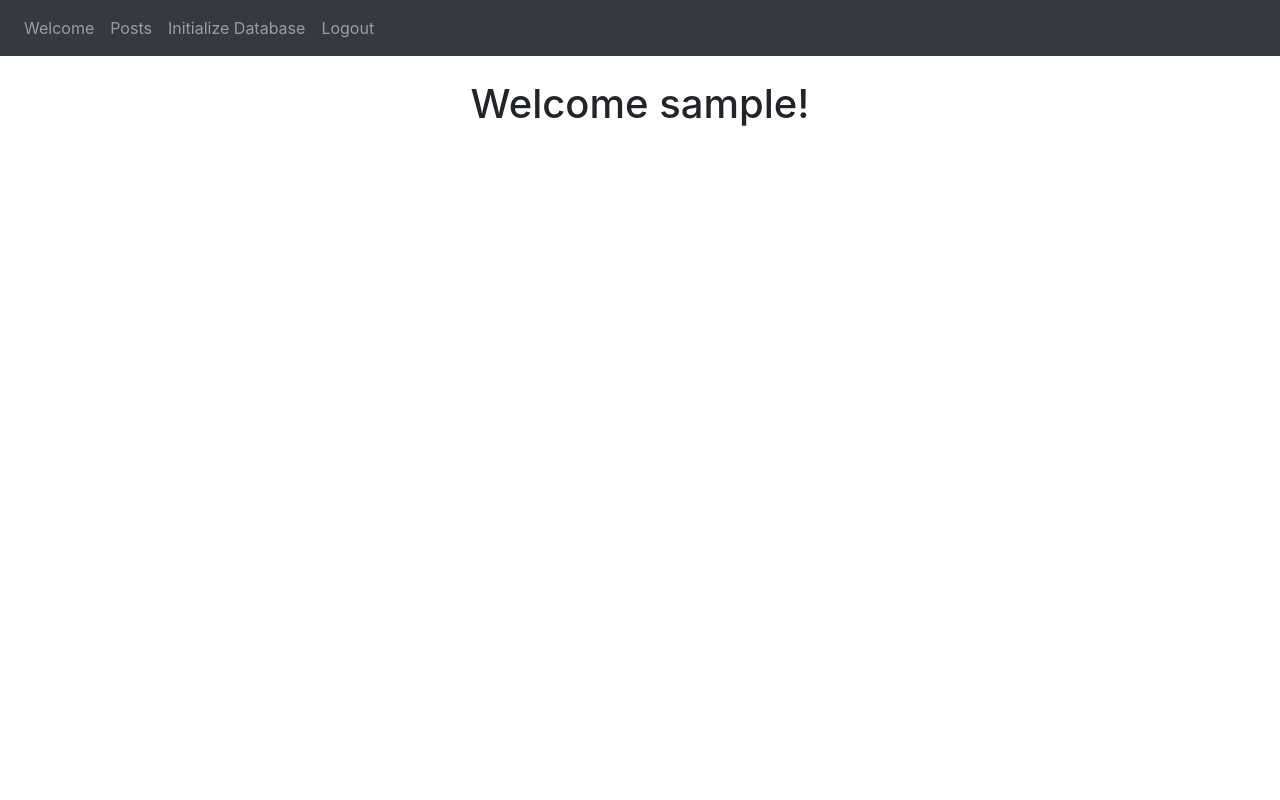
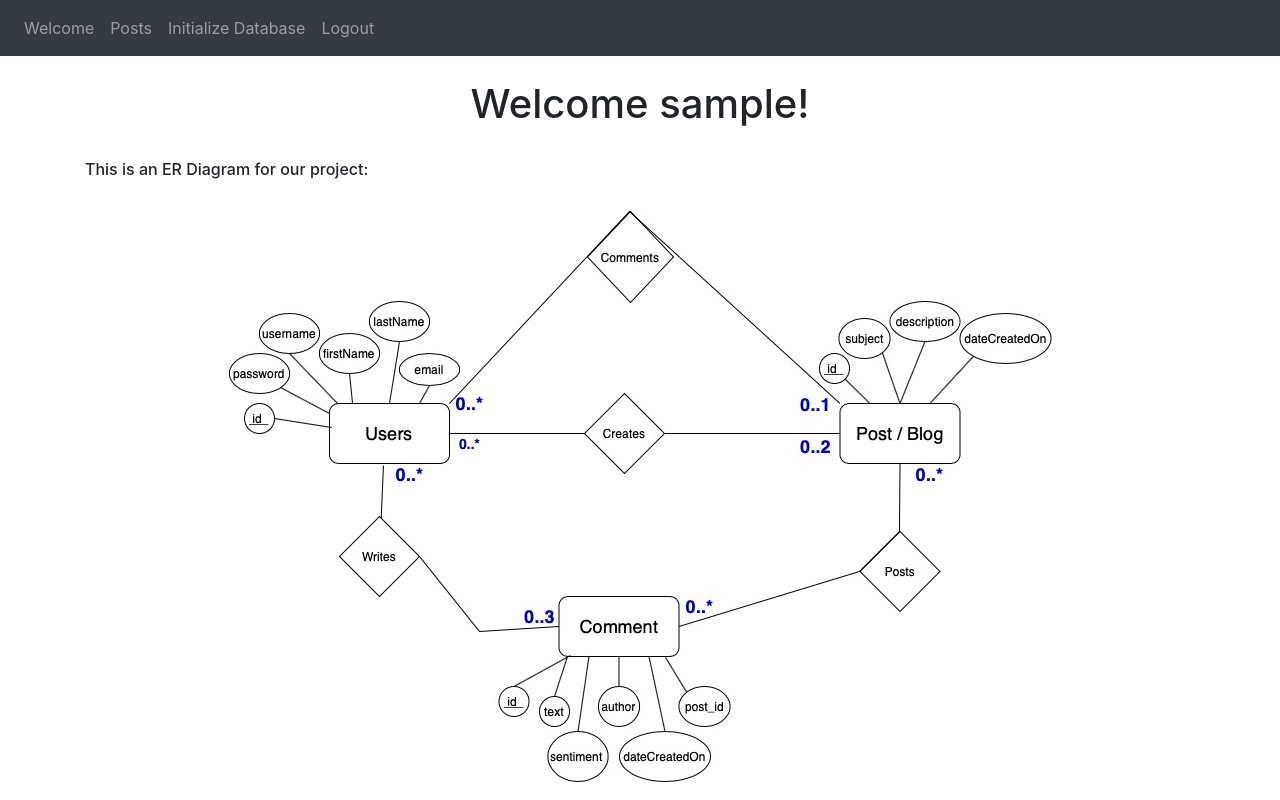
Before and after one commit to ImponedSoftware/COMP440Project1, a Flask app: page / in a window 1280 px wide. Run offline with Flask 2, Linux system fonts and the light colour scheme; the visitor is signed in with stand-in values (Sample User, id 1); data comes from the database, SQL or seed files in the repository; some libraries are stand-ins or nearby versions.

Commit message:
Added ER Diagram to welcome page

```diff
--- a/website/templates/welcome.html
+++ b/website/templates/welcome.html
@@ -3,4 +3,10 @@
 {%block content %}
     <br />
     <h1 style="text-align: center;">Welcome {{users.username}}!</h1>
+    <br />
+    <h6>This is an ER Diagram for our project:</h6>
+    <br />
+    <p style="text-align: center;">
+        <img src="static/ER_Diagram.jpg" alt="ER Diagram" class="centerImage">
+    </p>
 {% endblock %}
```
Also changed, not shown: website/static/ER_Diagram.jpg (added).
